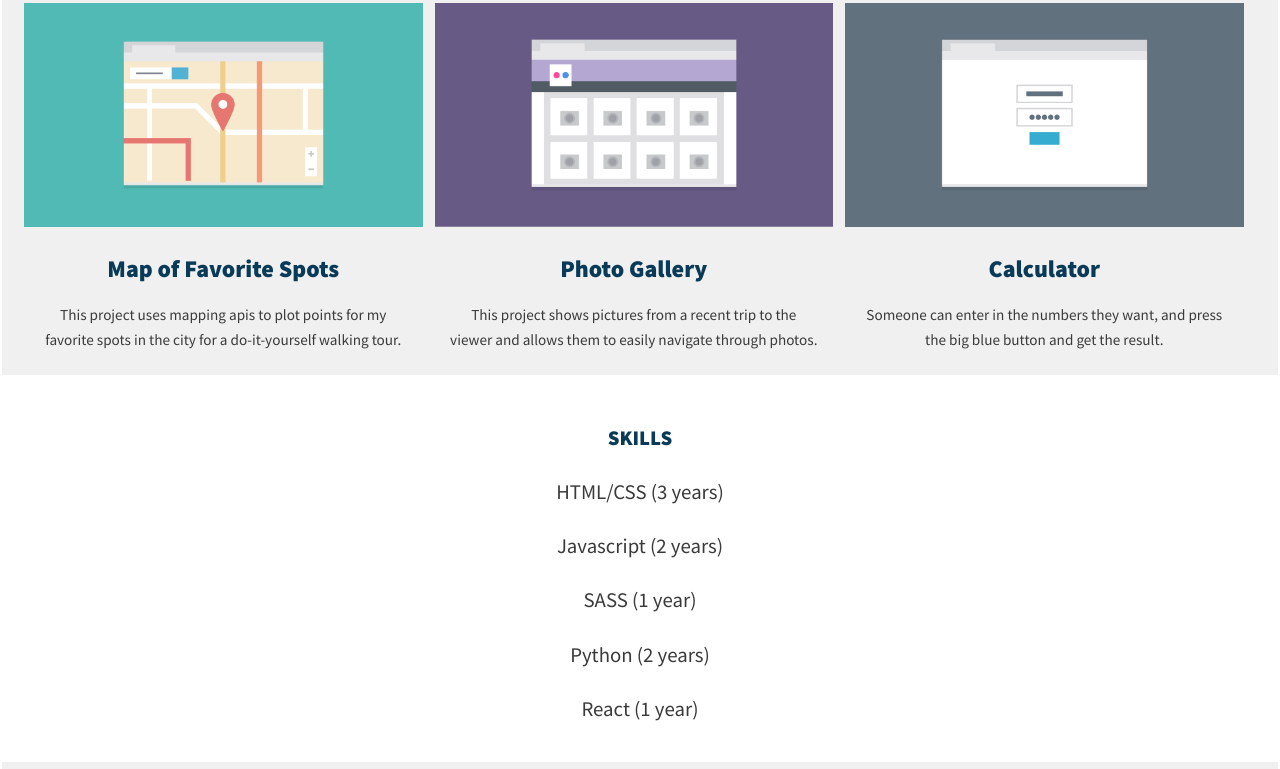
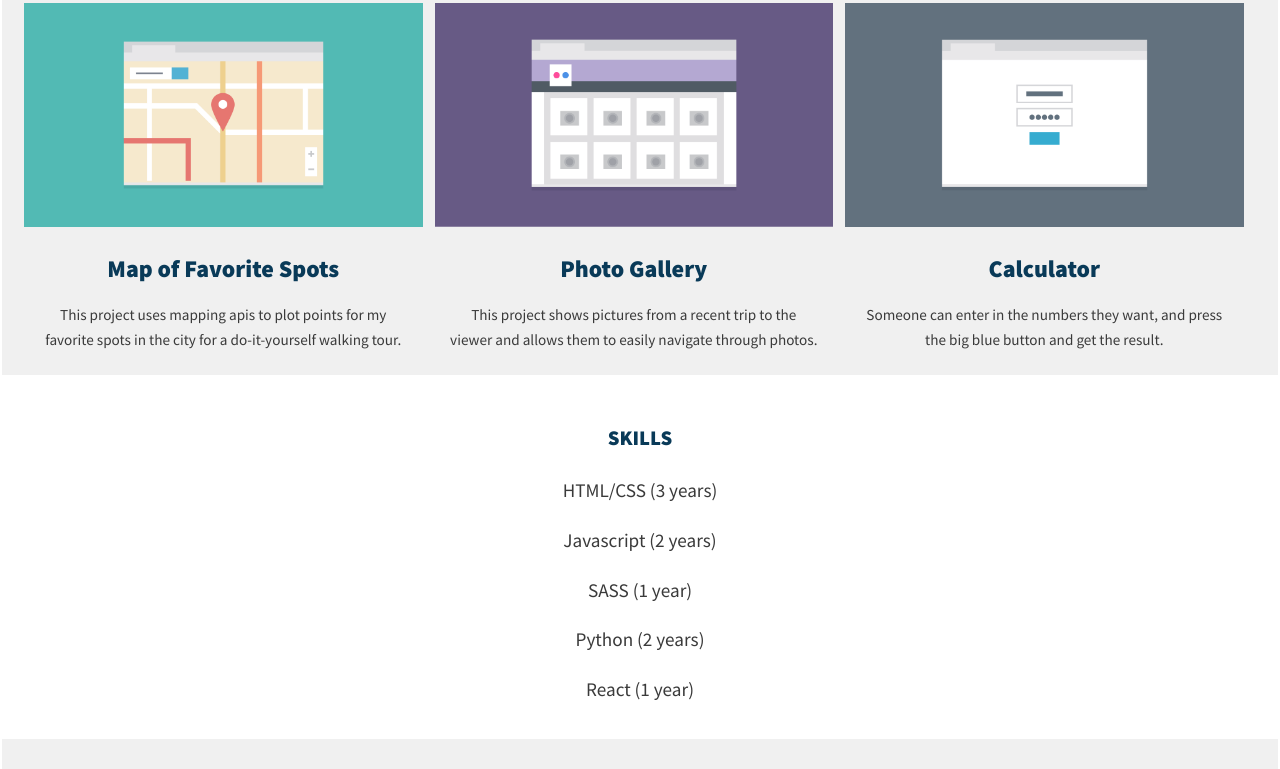
Before and after one commit to ATSlade/TechDegree_Project_02, a plain HTML site: page index.html in a window 1280 px wide. Shown: the part 832-1601 px from the top of the page. Drawn offline with Linux system fonts and the light colour scheme.

Commit message:
Add files via upload

```diff
--- a/css/styles.css
+++ b/css/styles.css
@@ -11,6 +11,7 @@
 html {
 	margin: 0 auto;
 	max-width: 1366px;
+	min-width: 320px;
 }
 
 body {
@@ -96,12 +97,12 @@ img {
 }
 
 .skills {
-	padding: 15px 100px;
+	padding: 15px 50px;
 	text-align: center;
 }
 
 .skill-list {
-	font-size: 1.3em;
+	font-size: 1.2em;
 }
 
 .container-project {
@@ -326,7 +327,7 @@ h2.project-name {
 		margin-top: -15px;
 	}
 
-	.projects {
+	.projects, .skills {
 		background-color: #fff;
 	}
 
@@ -340,7 +341,4 @@ h2.project-name {
 		display: none;
 	}
 
-	.skills {
-		background-color: #fff;
-	}
 }
```
